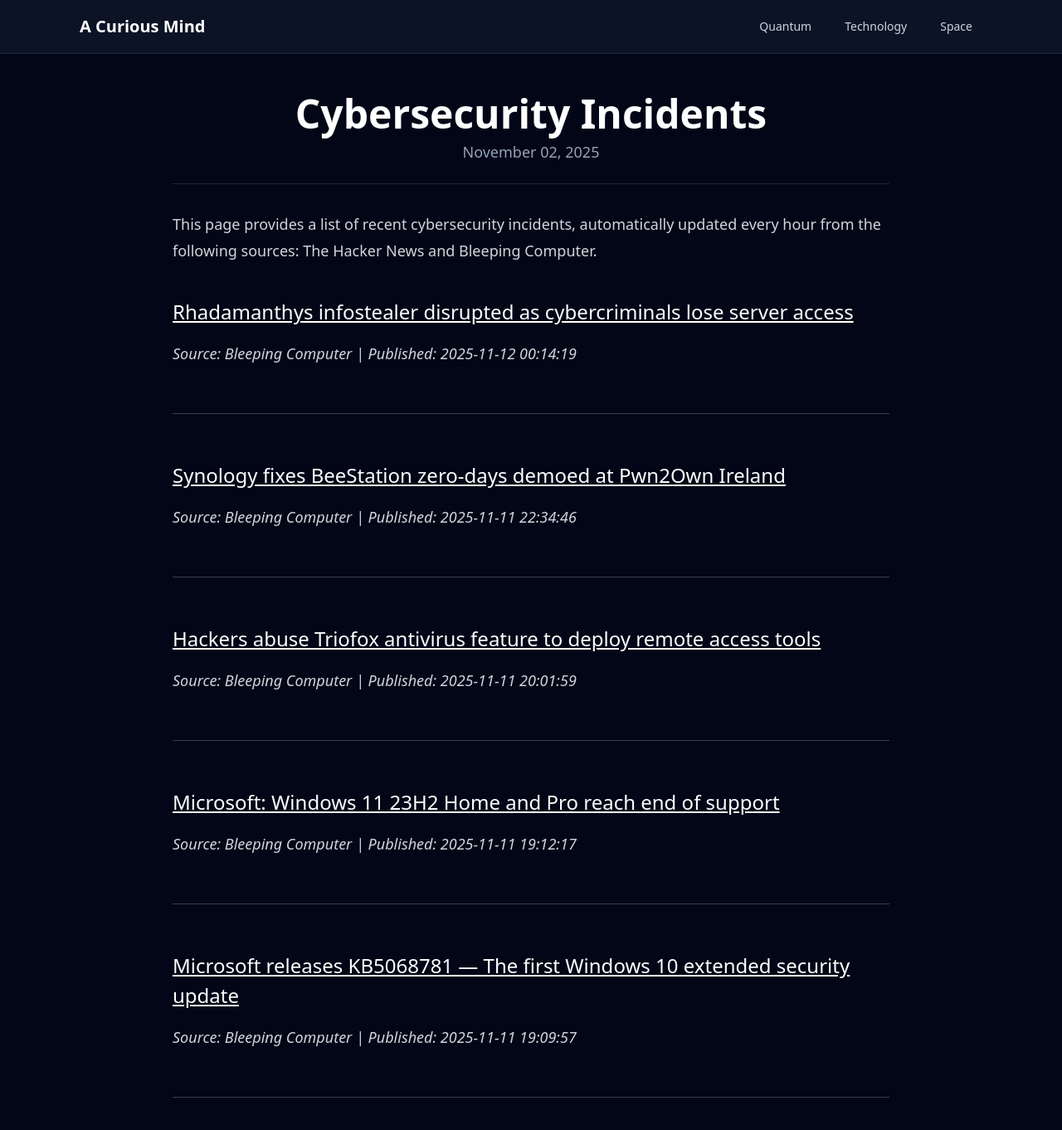
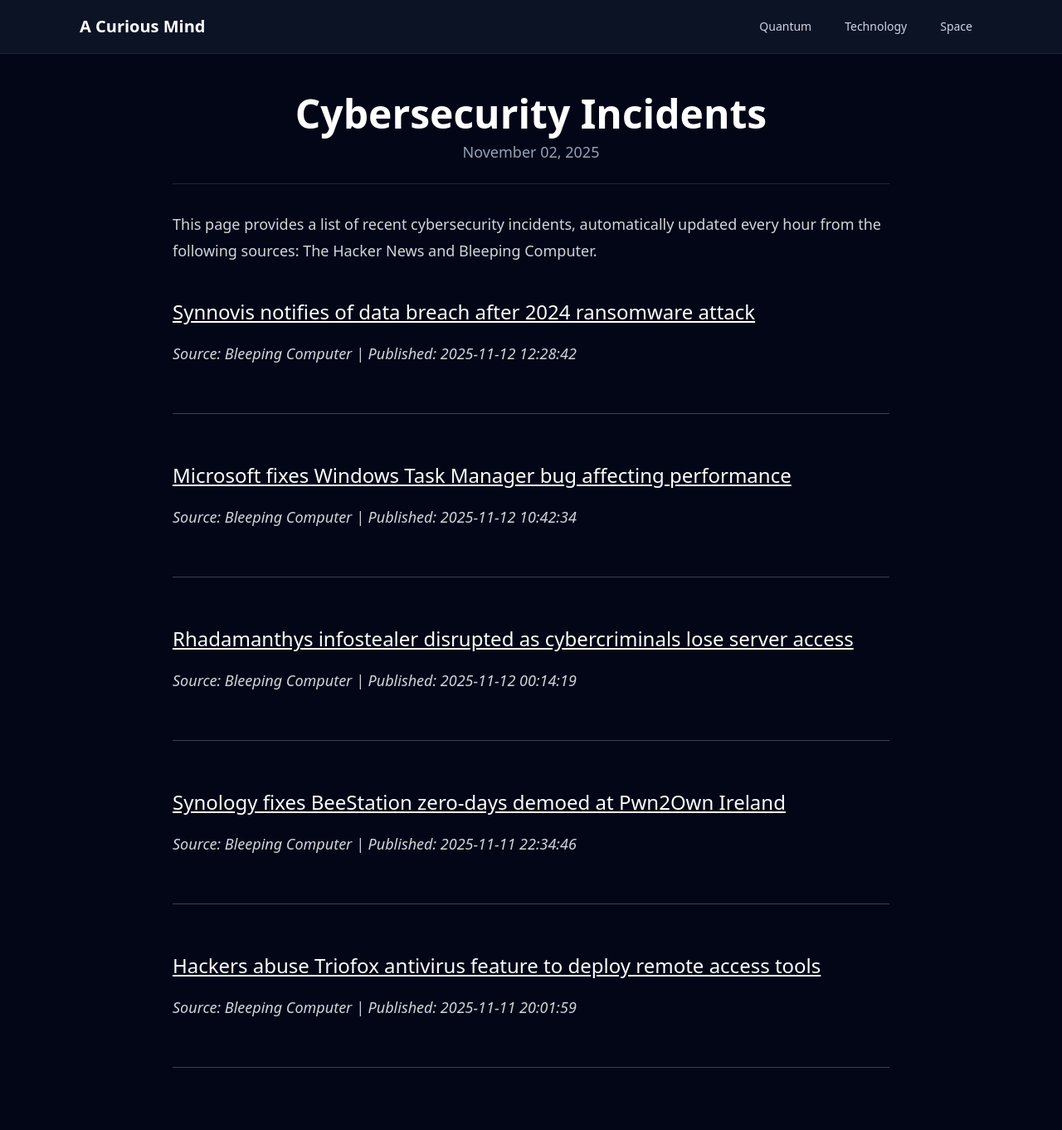
Before and after one commit to onehl7/onehl7.github.io, a Jekyll site: the page built from _posts/2025-11-02-cybersecurity-incidents.md, in a window 1280 px wide and 1400 px high. Shown: the top 1362 px of the window at 83% size. Built offline with Jekyll 4.4.1, drawn with Linux system fonts in a browser that asks for light colours; nearby versions of some CDN libraries.

Commit message:
Update news data

```diff
--- a/_data/news.json
+++ b/_data/news.json
@@ -1,4 +1,16 @@
 [
+  {
+    "source": "Bleeping Computer",
+    "title": "Synnovis notifies of data breach after 2024 ransomware attack",
+    "link": "https://www.bleepingcomputer.com/news/security/synnovis-notifies-of-data-breach-after-2024-ransomware-attack/",
+    "published": "2025-11-12 12:28:42"
+  },
+  {
+    "source": "Bleeping Computer",
+    "title": "Microsoft fixes Windows Task Manager bug affecting performance",
+    "link": "https://www.bleepingcomputer.com/news/microsoft/microsoft-fixes-windows-task-manager-bug-affecting-performance/",
+    "published": "2025-11-12 10:42:34"
+  },
   {
     "source": "Bleeping Computer",
     "title": "Rhadamanthys infostealer disrupted as cybercriminals lose server access",
@@ -16,17 +28,5 @@
     "title": "Hackers abuse Triofox antivirus feature to deploy remote access tools",
     "link": "https://www.bleepingcomputer.com/news/security/hackers-abuse-triofox-antivirus-feature-to-deploy-remote-access-tools/",
     "published": "2025-11-11 20:01:59"
-  },
-  {
-    "source": "Bleeping Computer",
-    "title": "Microsoft: Windows 11 23H2 Home and Pro reach end of support",
-    "link": "https://www.bleepingcomputer.com/news/microsoft/microsoft-windows-11-23h2-home-and-pro-reach-end-of-support/",
-    "published": "2025-11-11 19:12:17"
-  },
-  {
-    "source": "Bleeping Computer",
-    "title": "Microsoft releases KB5068781 \u2014 The first Windows 10 extended security update",
-    "link": "https://www.bleepingcomputer.com/news/microsoft/microsoft-releases-kb5068781-the-first-windows-10-extended-security-update/",
-    "published": "2025-11-11 19:09:57"
   }
 ]
```
